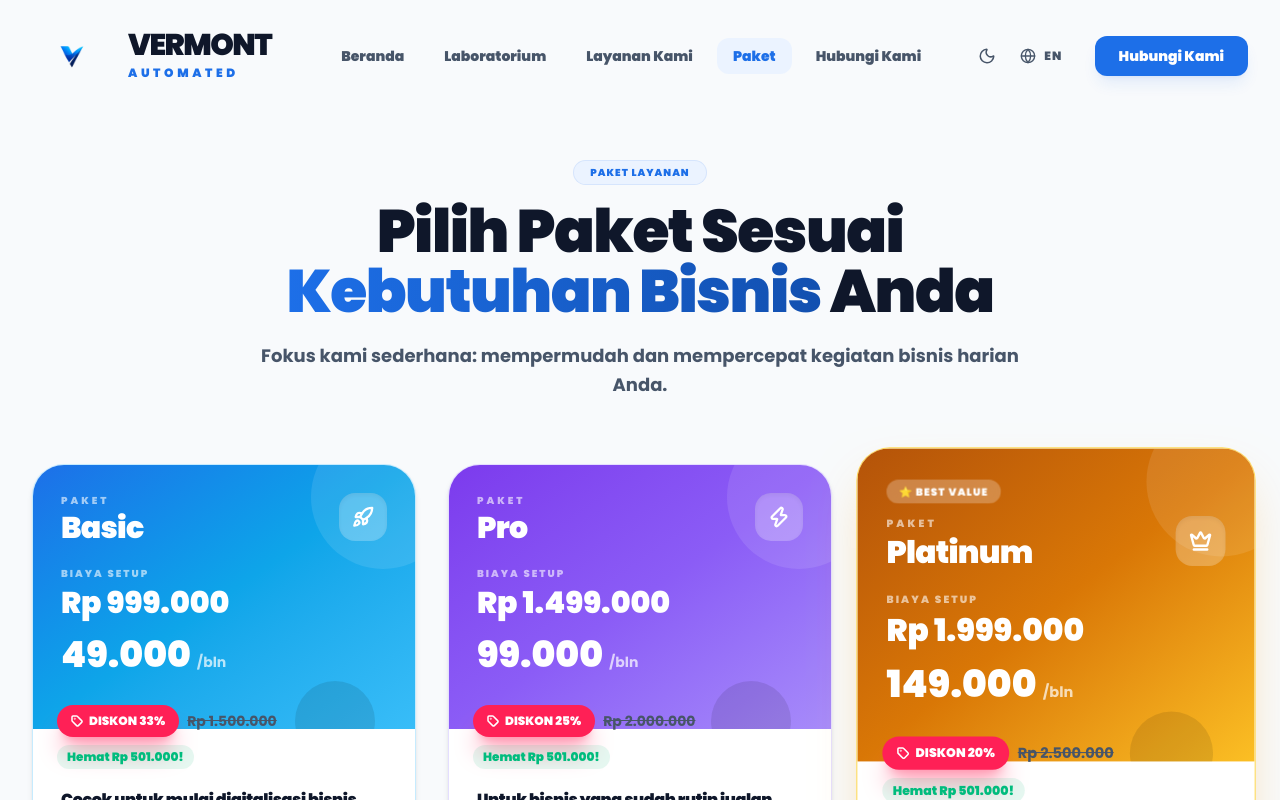
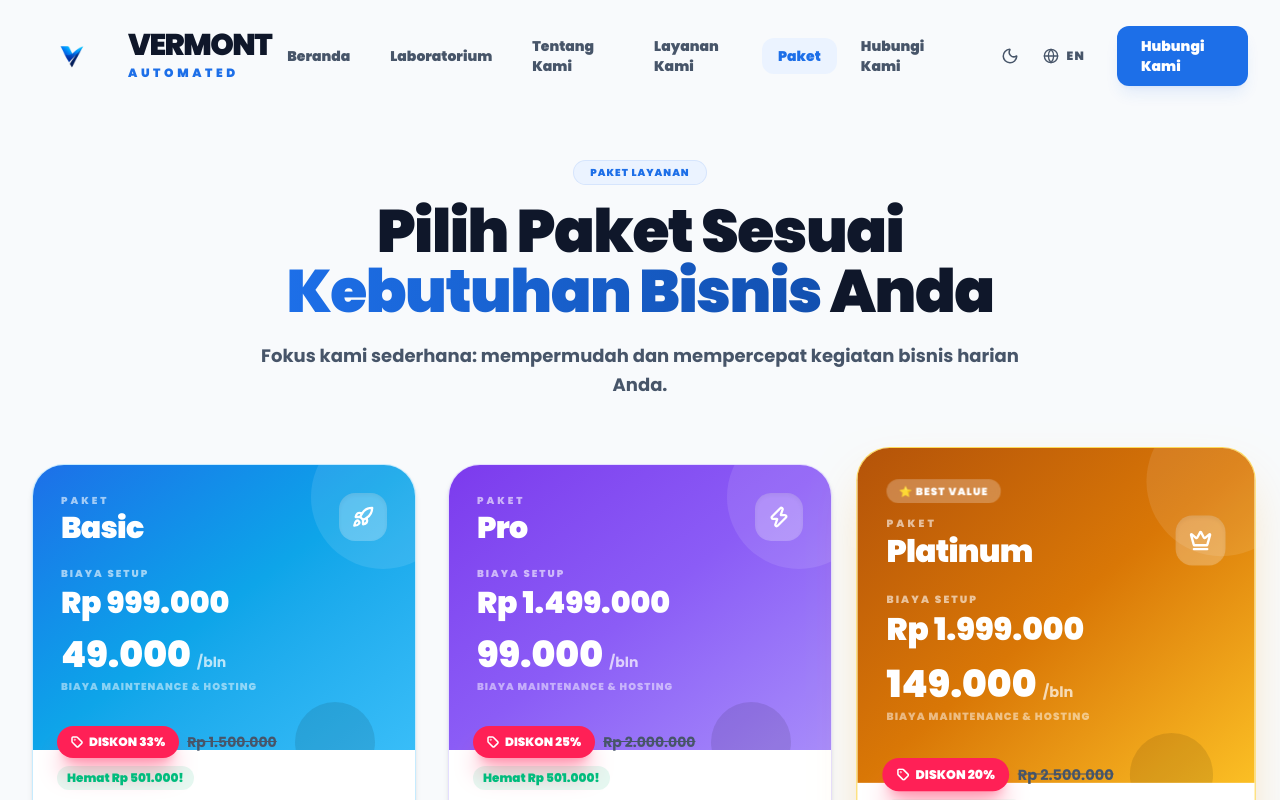
Before and after one commit to imanyunar/start, a React (Vite) app: page /packages in a window 1280 px wide. Shown: the top 800 px of the page. Built offline with nearby package versions, Linux system fonts and the light colour scheme.

Commit message:
Add maintenance label to monthly price and add Tentang Kami to navbar

```diff
--- a/src/components/Navbar.tsx
+++ b/src/components/Navbar.tsx
@@ -30,6 +30,7 @@ const Navbar = () => {
   const navLinks = [
     { name: t('nav.home'), path: '/' },
     { name: t('nav.laboratory'), path: '/laboratory' },
+    { name: 'Tentang Kami', path: '/about' },
     { name: t('nav.capabilities'), path: '/services' },
     { name: 'Paket', path: '/packages' },
     { name: t('nav.contact'), path: '/contact' },
--- a/src/pages/PackagesPage.tsx
+++ b/src/pages/PackagesPage.tsx
@@ -160,6 +160,9 @@ export default function PackagesPage() {
                         </span>
                         <span className="text-sm font-bold text-white/70">/bln</span>
                       </div>
+                      <p className="mt-1.5 text-[10px] font-black uppercase tracking-widest text-white/50">
+                        Biaya Maintenance & Hosting
+                      </p>
                     </div>
                   </div>
 
```
